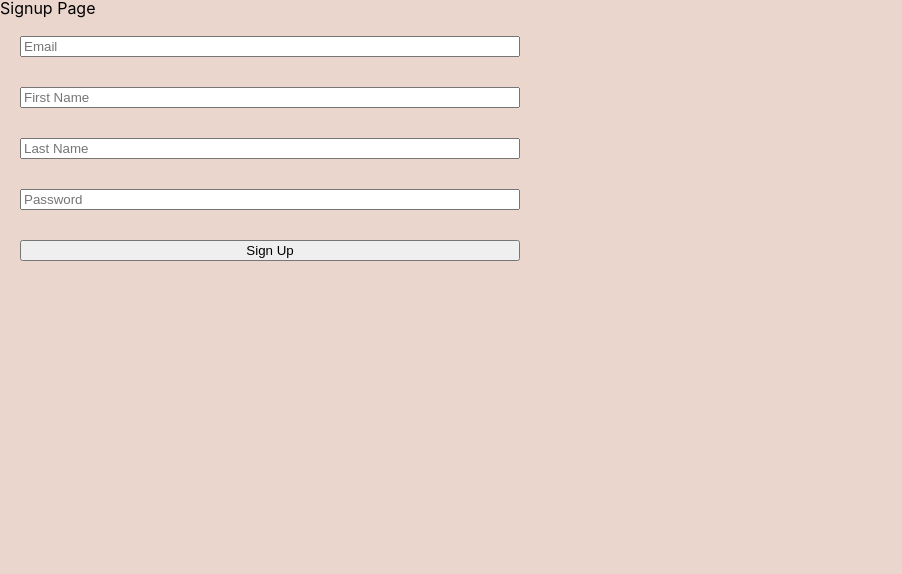
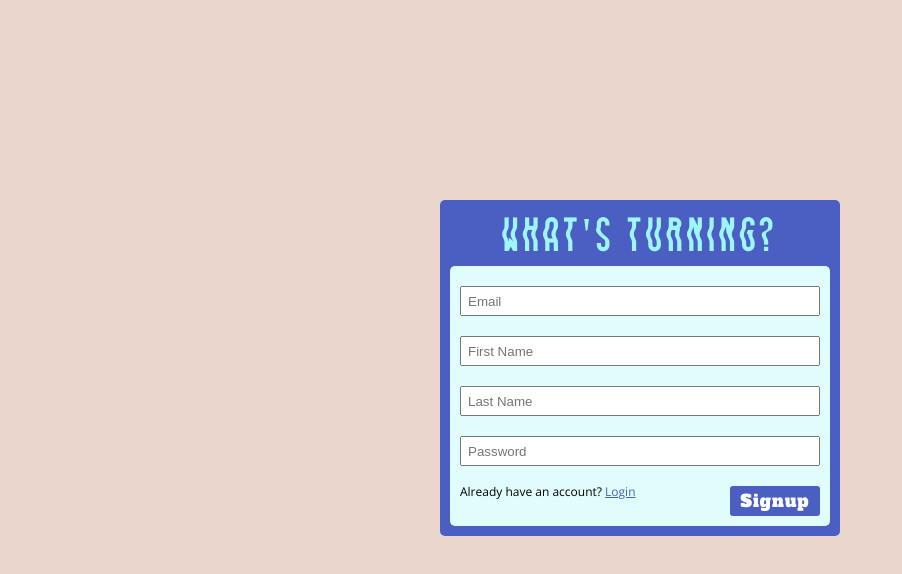
Before and after one commit to maxwellpothier/maxpothier-v3, a Next.js app: page /signup in a window 1280 px wide. Shown: the top 574 px of the page, without its empty margins (0-902 px from the left). Built offline with nearby package versions, Linux system fonts and the light colour scheme.

Commit message:
styles finished for both login and signup

```diff
--- /dev/null
+++ b/components/AuthForm.js
@@ -0,0 +1,28 @@
+import WTLogo from "./WTLogo";
+import styles from "./authForm.module.scss";
+
+const AuthForm = ({onSubmit, hookForm, buttonAreaContent, children}) => {
+	const {ctaText, linkText, buttonText, linkHref} = buttonAreaContent;
+
+	return (
+		<div className={styles.pageWrapper}>
+			<div className={styles.loginFormOuterBox}>
+				<WTLogo/>
+				<div className={styles.loginFormInnerBox}>
+					<form onSubmit={hookForm.handleSubmit(onSubmit)} className={styles.loginForm}>
+						{children}
+						<div className={styles.buttonAreaContainer}>
+							<div className={styles.moreInfo}>
+								<div>{ctaText} <a className={styles.signupLink} href={linkHref}>{linkText}</a></div>
+								{/* <div>Forgot Password</div> */}
+							</div>
+							<button className={styles.formSubmitButton} type={"submit"}>{buttonText}</button>
+						</div>
+					</form>
+				</div>
+			</div>
+		</div>
+	);
+};
+
+export default AuthForm;
--- /dev/null
+++ b/components/WTInput.js
@@ -0,0 +1,14 @@
+import styles from "./wtInput.module.scss";
+
+const WTInput = ({type, placeholder, hookForm, name}) => {
+	return (
+		<input
+			className={styles.formInputField}
+			{...hookForm.register(name)}
+			placeholder={placeholder}
+			type={type}
+		/>
+	);
+};
+
+export default WTInput;
--- a/pages/login.module.scss
+++ b/components/authForm.module.scss
@@ -45,6 +45,7 @@
 	flex-direction: column;
 	gap: 5px;
 	font-size: 12px;
+	font-family: "Open Sans";
 }
 
 .signupLink {
@@ -58,7 +59,7 @@
 	background-color: $indigo;
 	border: none;
 	border-radius: 3px;
-	color: white;
+	color: $white;
 	font-family: "Alfa Slab";
 	font-size: 17px;
     letter-spacing: 1px;
--- /dev/null
+++ b/components/wtInput.module.scss
@@ -0,0 +1,9 @@
+.formInputField {
+	width: 100%;
+	margin-bottom: 20px;
+	height: 30px;
+	padding: 6px;
+	&:focus {
+		outline: none;
+	}
+}
--- a/pages/signup.js
+++ b/pages/signup.js
@@ -1,10 +1,9 @@
 import { useRouter } from "next/router";
 import {useForm} from "react-hook-form";
 import { useSWRConfig } from "swr";
+import WTInput from "../components/WTInput";
+import AuthForm from "../components/AuthForm";
 import { auth } from "../lib/mutations";
-
-import styles from "./signup.module.scss";
-
 
 const Signup = () => {
 	const hookForm = useForm();
@@ -17,30 +16,40 @@ const Signup = () => {
 		};
 	};
 
+	const buttonAreaContent = {
+		ctaText: "Already have an account?",
+		linkText: "Login",
+		buttonText: "Signup",
+		linkHref: "/login",
+	};
+
 	return (
-		<div>
-			Signup Page
-			<form onSubmit={hookForm.handleSubmit(onSubmit)} className={styles.signupForm}>
-				<input
-					{...hookForm.register("email")}
+		<AuthForm onSubmit={onSubmit} hookForm={hookForm} buttonAreaContent={buttonAreaContent}>
+			<WTInput
+				name={"email"}
+				type={"email"}
 				placeholder={"Email"}
+				hookForm={hookForm}
 			/>
-				<input
-					{...hookForm.register("firstName")}
+			<WTInput
+				name={"firstName"}
+				type={"firstName"}
 				placeholder={"First Name"}
+				hookForm={hookForm}
 			/>
-				<input
-					{...hookForm.register("lastName")}
+			<WTInput
+				name={"lastName"}
+				type={"lastName"}
 				placeholder={"Last Name"}
+				hookForm={hookForm}
 			/>
-				<input
-					{...hookForm.register("password")}
+			<WTInput
+				name={"password"}
+				type={"password"}
 				placeholder={"Password"}
-					type={"password"}
+				hookForm={hookForm}
 			/>
-				<button type={"submit"}>Sign Up</button>
-			</form>
-		</div>
+		</AuthForm>
 	);
 };
 
```
Also changed, not shown: pages/login.js (+25 -34 lines). Lines whose indentation alone changed are shown as unchanged.
